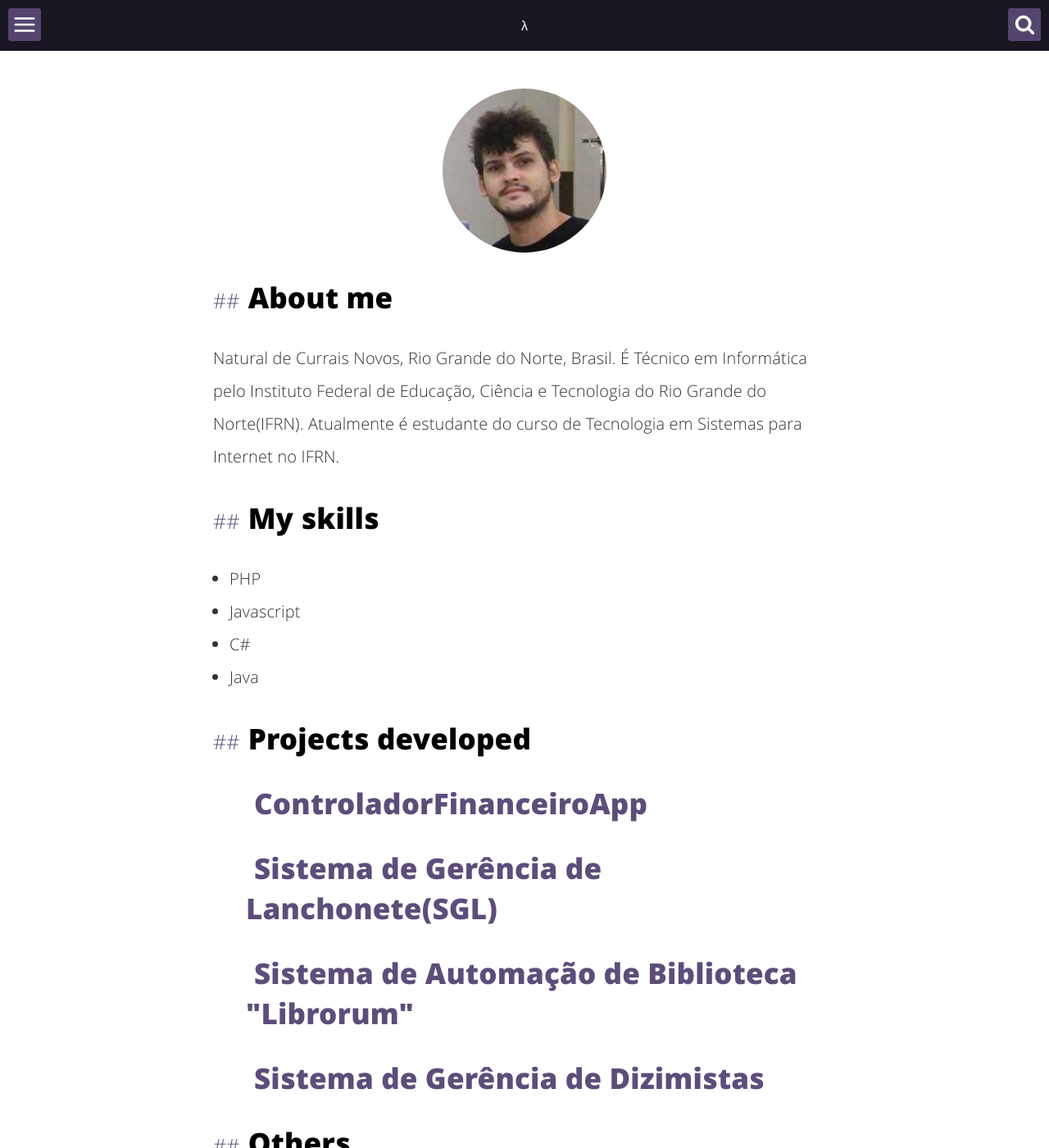
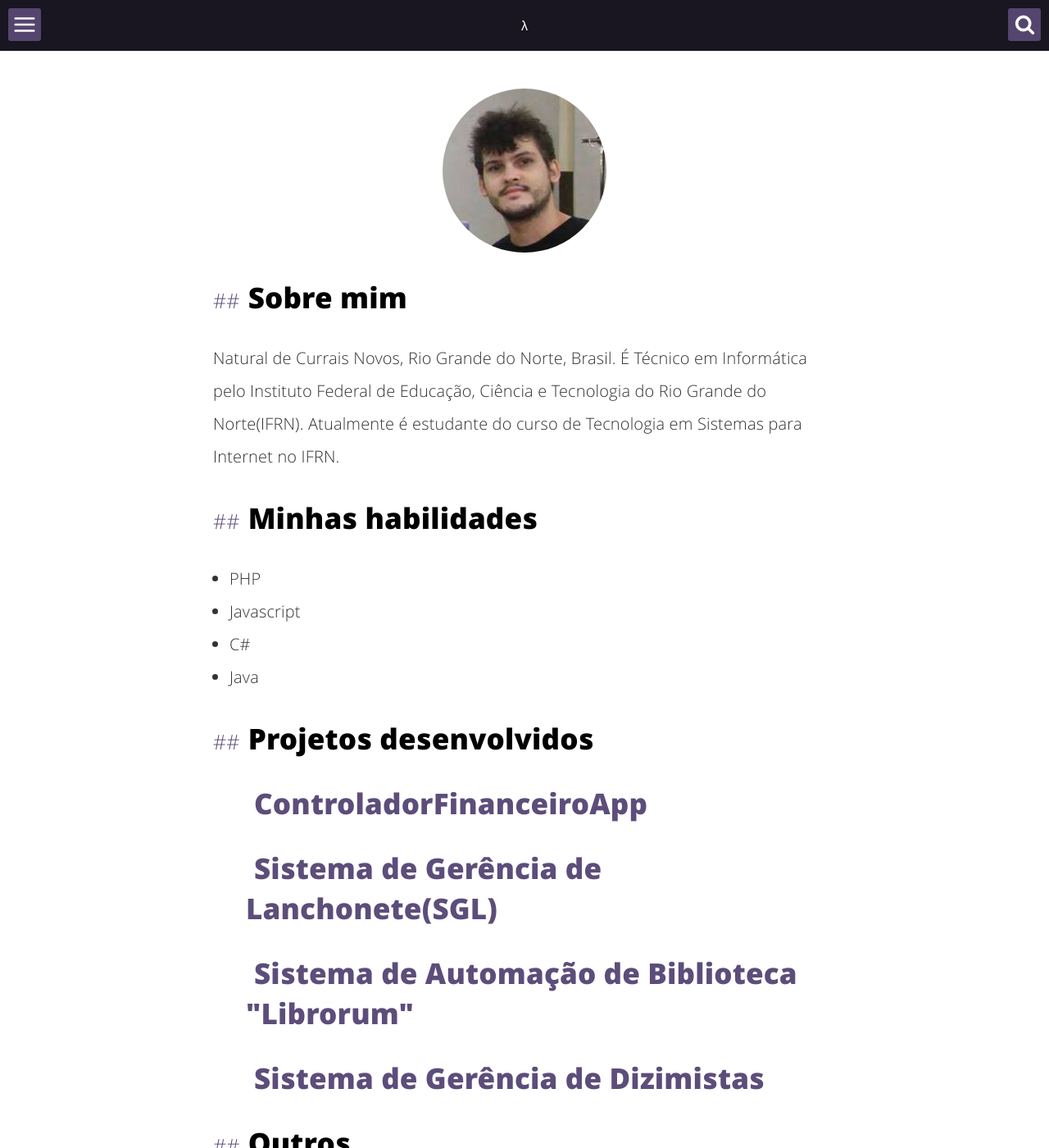
Before and after one commit to aryangomes/aryangomes.github.io, a Jekyll site: the page built from about.html, in a window 1280 px wide and 1400 px high. Shown: the whole window at 82% size. Built offline with Jekyll 4.4.1, drawn with Linux system fonts in a browser that asks for light colours; some of the changed text lies outside the part shown.

Commit message:
Alterando o titles(deixando em pt-BR)

```diff
--- a/_config.yml
+++ b/_config.yml
@@ -27,7 +27,7 @@ compress_html:
 links:
   - title: home
     url: /
-  - title: about me
+  - title: sobre mim
     url: /about
 # projects in header index
 projects:
--- a/about.html
+++ b/about.html
@@ -1,6 +1,6 @@
 ---
 layout: minimal
-title: "About me"
+title: "Sobre mim"
 permalink: /about/index.html
 description: "Some description about Aryan Gomes..."
 ---
@@ -8,13 +8,13 @@ description: "Some description about Aryan Gomes..."
 <img itemprop="image" class="img-rounded about_perfil" src="/assets/img/profile.jpg" alt="Aryan Gomes">
 
 
-<h2>About me</h2>
+<h2>Sobre mim</h2>
 
 <p>
 	Natural de Currais Novos, Rio Grande do Norte, Brasil. É Técnico em Informática pelo  Instituto Federal de Educação, Ciência e Tecnologia do Rio Grande do Norte(IFRN). Atualmente é estudante do curso de Tecnologia em Sistemas para Internet no IFRN.
 </p>
 
-<h2>My skills</h2>
+<h2>Minhas habilidades</h2>
 	<ul>
 		<li>PHP</li>
 		<li>Javascript</li>
@@ -23,7 +23,7 @@ description: "Some description about Aryan Gomes..."
 
 	</ul>
 
-<h2>Projects developed</h2>
+<h2>Projetos desenvolvidos</h2>
 
 <div class="aboutme">
 	<ul class="recent">
```
Also changed, not shown: other parts of about.html (+1 -1 lines), _includes/header-default.html (+8 -8 lines), 6 other files.
